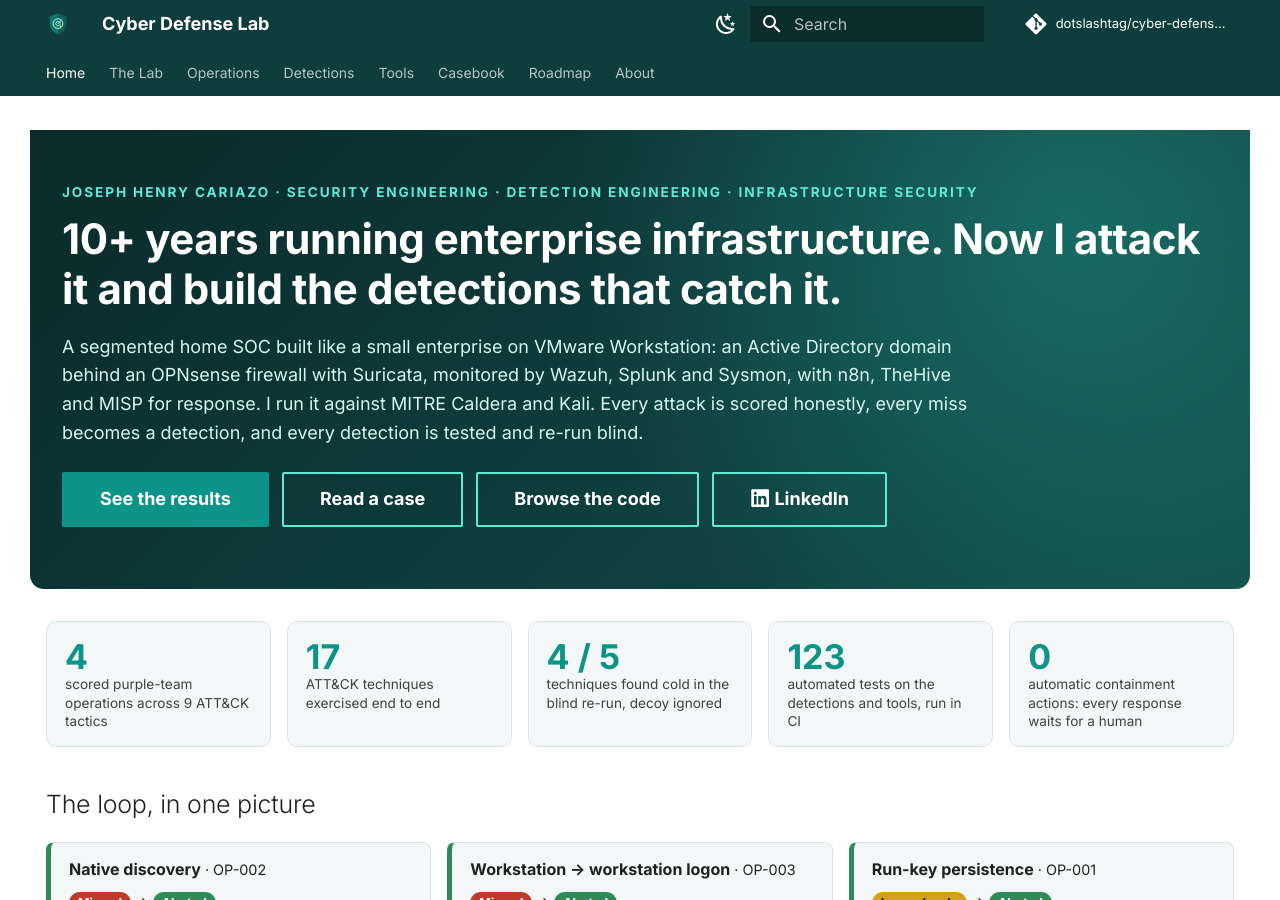
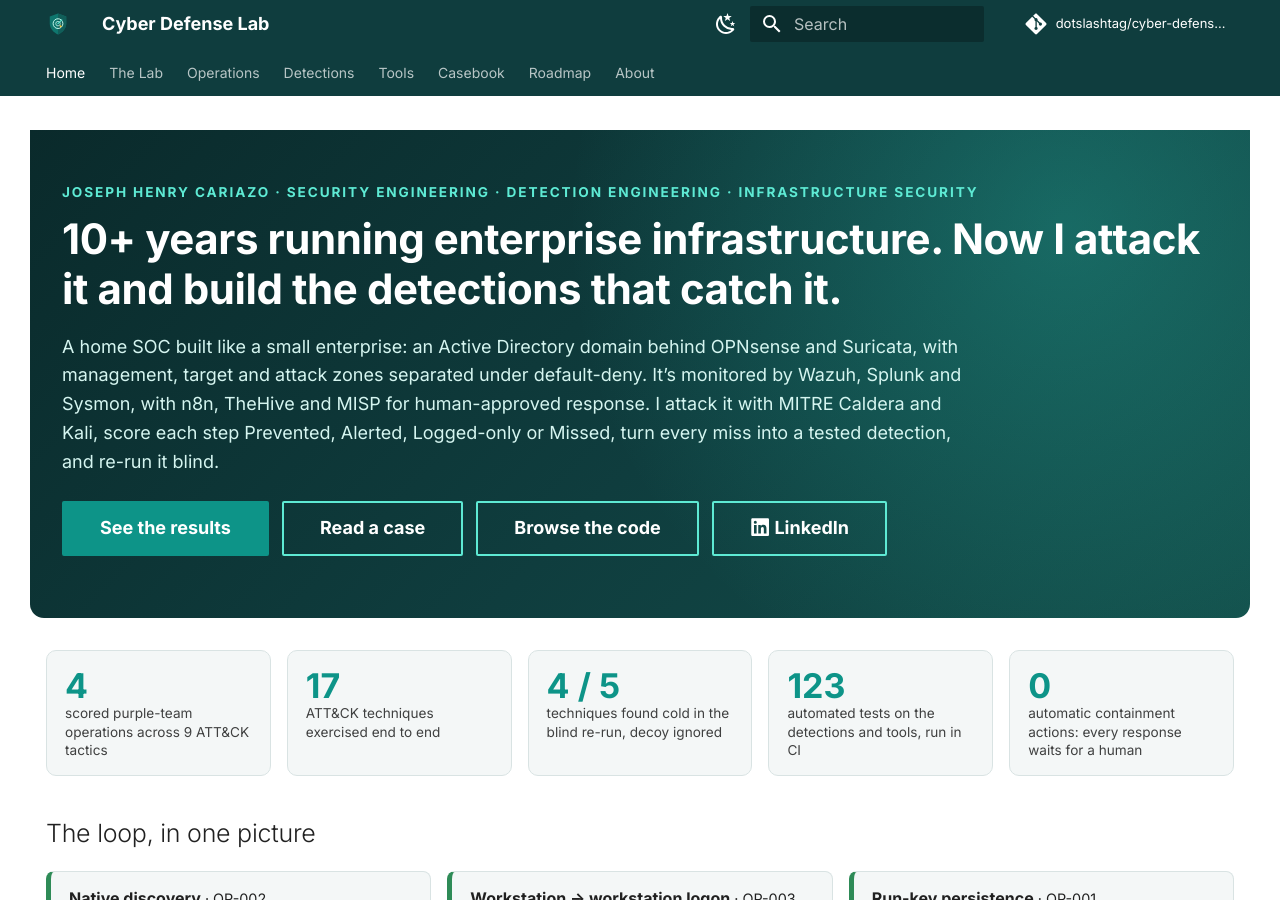
Before and after one commit to dotslashtag/cyber-defense-lab, an MkDocs documentation site: the page built from docs/index.md, in a window 1280 px wide and 900 px high. Built offline with MkDocs 1.6.1 and Material for MkDocs 9.7.7, drawn with Linux system fonts in a browser that asks for light colours; comment, search, counter and statistics services are not loaded.

```diff
--- a/docs/index.md
+++ b/docs/index.md
@@ -11,7 +11,7 @@
 
 # 10+ years running enterprise infrastructure. Now I attack it and build the detections that catch it.
 
-A segmented home SOC built like a small enterprise on VMware Workstation: an Active Directory domain behind an OPNsense firewall with Suricata, monitored by Wazuh, Splunk and Sysmon, with n8n, TheHive and MISP for response. I run it against MITRE Caldera and Kali. Every attack is scored honestly, every miss becomes a detection, and every detection is tested and re-run blind.
+A home SOC built like a small enterprise: an Active Directory domain behind OPNsense and Suricata, with management, target and attack zones separated under default-deny. It’s monitored by Wazuh, Splunk and Sysmon, with n8n, TheHive and MISP for human-approved response. I attack it with MITRE Caldera and Kali, score each step Prevented, Alerted, Logged-only or Missed, turn every miss into a tested detection, and re-run it blind.
 
 [See the results](operations/results.md){ .md-button .md-button--primary }
 [Read a case](casebook/op-002-stealth-tradecraft.md){ .md-button }
```
